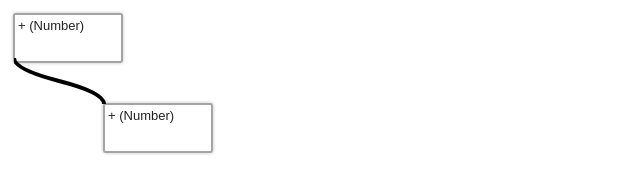
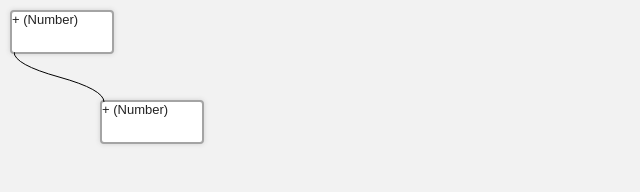
Before and after one commit to zeh/fnk.js, a plain HTML site: page prototypes/editor/index.html in a window 1280 px wide. Shown: the whole page, without its empty margins (0-640 px from the left). Drawn offline with Linux system fonts and the light colour scheme.

Commit message:
Removed unnecessary images (since editor prototype is now using CSS), made clear CSS

```diff
--- a/prototypes/editor/index.html
+++ b/prototypes/editor/index.html
@@ -31,15 +31,21 @@
 			document.onmousemove = continueElementDrag;
 			document.onmouseup = stopElementDrag;
 
+			e.preventDefault();
+
 			draggingOffsetX = e.pageX - e.target.offsetLeft;
 			draggingOffsetY = e.pageY - e.target.offsetTop;
 			updatePosition(e.pageX, e.pageY);
 		}
 		function continueElementDrag(e) {
 			updatePosition(e.pageX, e.pageY);
+
+			e.preventDefault();
 		}
 		function stopElementDrag(e) {
 			updatePosition(e.pageX, e.pageY);
+
+			e.preventDefault();
 
 			draggingElement = undefined;
 			document.onmousemove = undefined;
@@ -89,10 +95,10 @@
 			var node2 = document.getElementById("node2");
 
 			var x1 = node1.offsetLeft + 4;
-			var y1 = node1.offsetTop + node1.clientHeight + 8;
+			var y1 = node1.offsetTop + node1.clientTop + node1.clientHeight;
 
 			var x2 = node2.offsetLeft + 4;
-			var y2 = node2.offsetTop + 4;
+			var y2 = node2.offsetTop + node2.clientTop;
 
 			var stroke = 2;
 
@@ -160,7 +166,32 @@
 	</script>
 
 	<style type='text/css'>
+		body {
+			background: #f2f2f2;
+		}
 		.fnk_node {
+			border: 2px solid #a4a4a4;
+			display: block;
+			position: absolute;
+			border-radius: 4px;
+			width: 100px;
+			height: 40px;
+			background: #ffffff;
+
+			cursor: move; /* nwse-resize */
+
+			box-shadow: 0 0 5px #d0d0d0;
+
+			/* Unselectable */
+			/* Doesn't work on MSIE 9, Opera 11.6 */
+			-ms-user-select: none; /* Starting in MSIE 10 */
+			-khtml-user-select: none;
+			-moz-user-select: -moz-none;
+			-webkit-user-select: none;
+			user-select: none;
+		}
+
+		.fnk_nodeold {
 			border: 1px solid #000000;
 			display: block;
 			position: absolute;
--- a/prototypes/editor/js/libs/fnk_simplesvg.js
+++ b/prototypes/editor/js/libs/fnk_simplesvg.js
@@ -64,7 +64,7 @@ SimpleSVG.prototype.path = function(__commands) {
 	}
 
 	shape.setAttributeNS(null, "d", commands);
-	shape.setAttributeNS(null, "stroke-width", "4");
+	shape.setAttributeNS(null, "stroke-width", "1");
 	shape.setAttributeNS(null, "stroke", "#000000");
 	shape.setAttributeNS(null, "fill", "none");
 
```
Also changed, not shown: prototypes/editor/images/node_background.png (deleted), prototypes/schema.txt, 1 other file.
